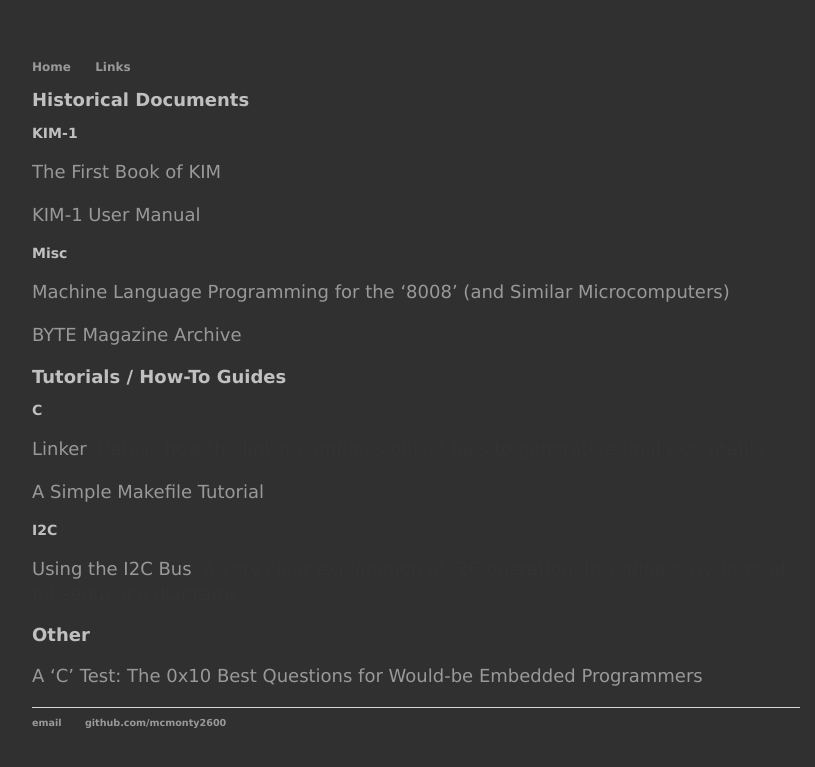
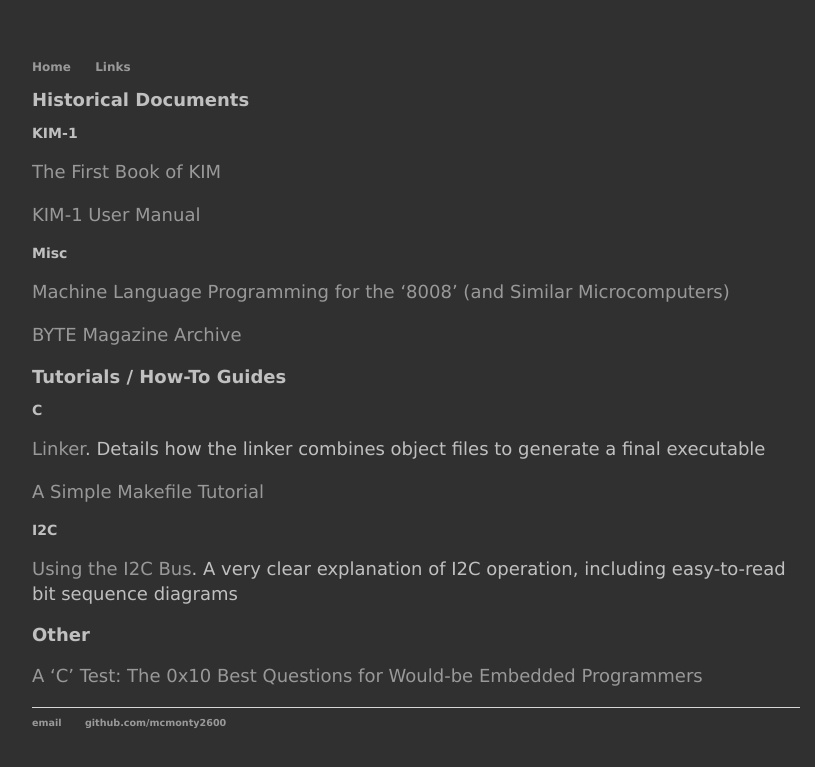
Before and after one commit to mcmonty2600/mcmonty2600.github.io, a Jekyll site: the page built from links/index.md, in a window 1280 px wide. Shown: the top 767 px of the page, without its empty margins (224-1039 px from the left). Built offline with Jekyll 4.4.1, drawn with Linux system fonts in a browser that asks for light colours.

Commit message:
Update main.css

```diff
--- a/css/main.css
+++ b/css/main.css
@@ -2,8 +2,8 @@
     margin: 60px auto;
     width: 60%;
     color:#c0c0c0;
-	padding:0px;
-	background-color:#303030;
+    padding:0px;
+    background-color:#303030;
     font-size : 9pt;
     font-family : verdana;
 }
@@ -31,7 +31,7 @@
 p {
     font-size: 1.5em;
     line-height: 1.4em;
-    color: #333;
+    color:#c0c0c0;
 }
 footer {
     border-top: 1px solid #d5d5d5;
```
